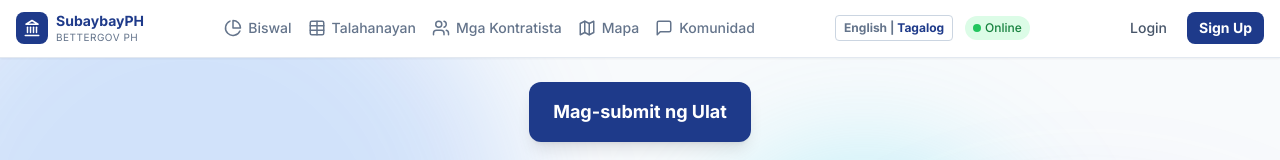
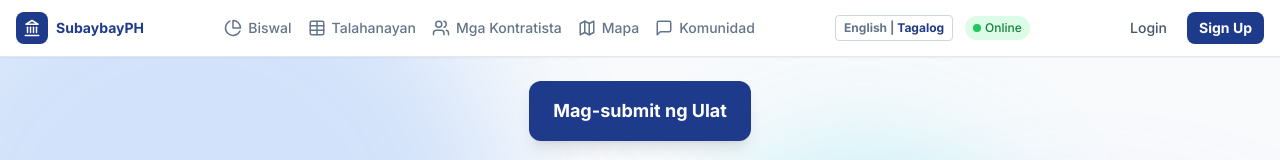
Before and after one commit to adr1el-m/hack-the-flood, a React (Vite) app: page / in a window 1280 px wide. Shown: the top 160 px of the page. Built offline with nearby package versions, Linux system fonts and the light colour scheme; no server answers; the database is empty.

Commit message:
Remove BetterGov PH branding

```diff
--- a/src/App.jsx
+++ b/src/App.jsx
@@ -188,7 +188,6 @@ export default function App() {
             </div>
             <div>
               <h1 className="text-sm font-bold text-gov-blue leading-tight">SubaybayPH</h1>
-              <p className="text-[10px] text-slate-500 uppercase tracking-wider">BetterGov PH</p>
             </div>
           </div>
 
```
